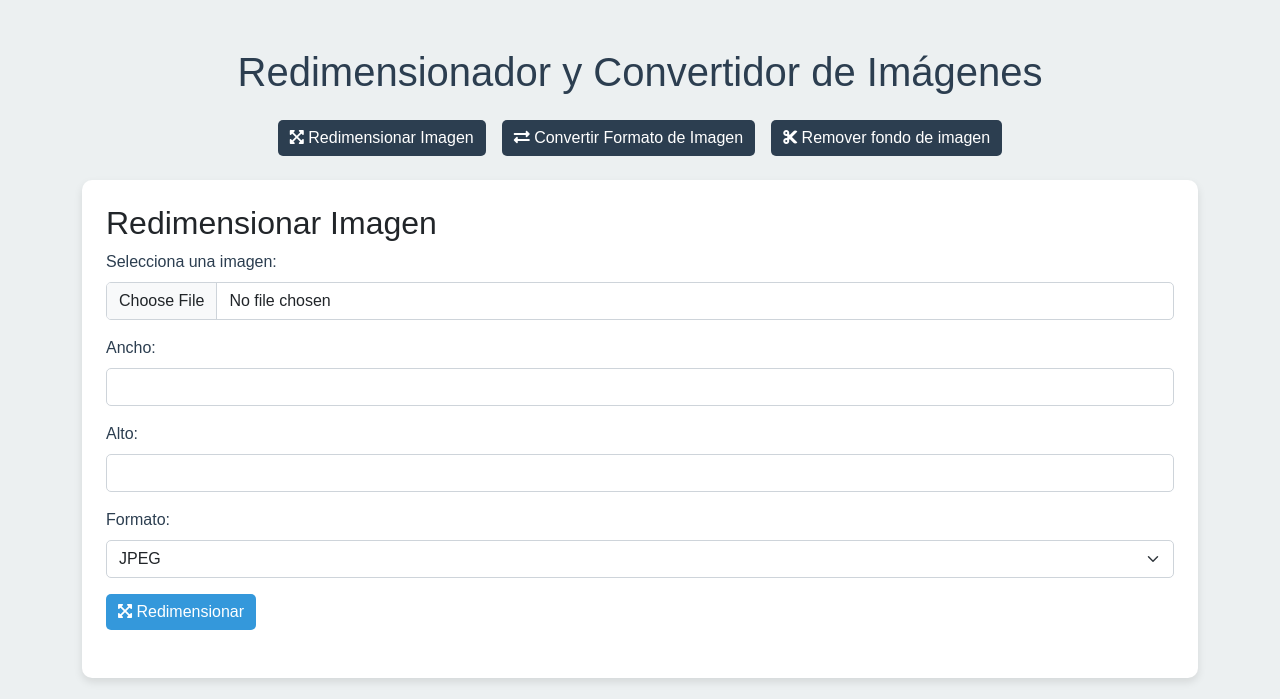
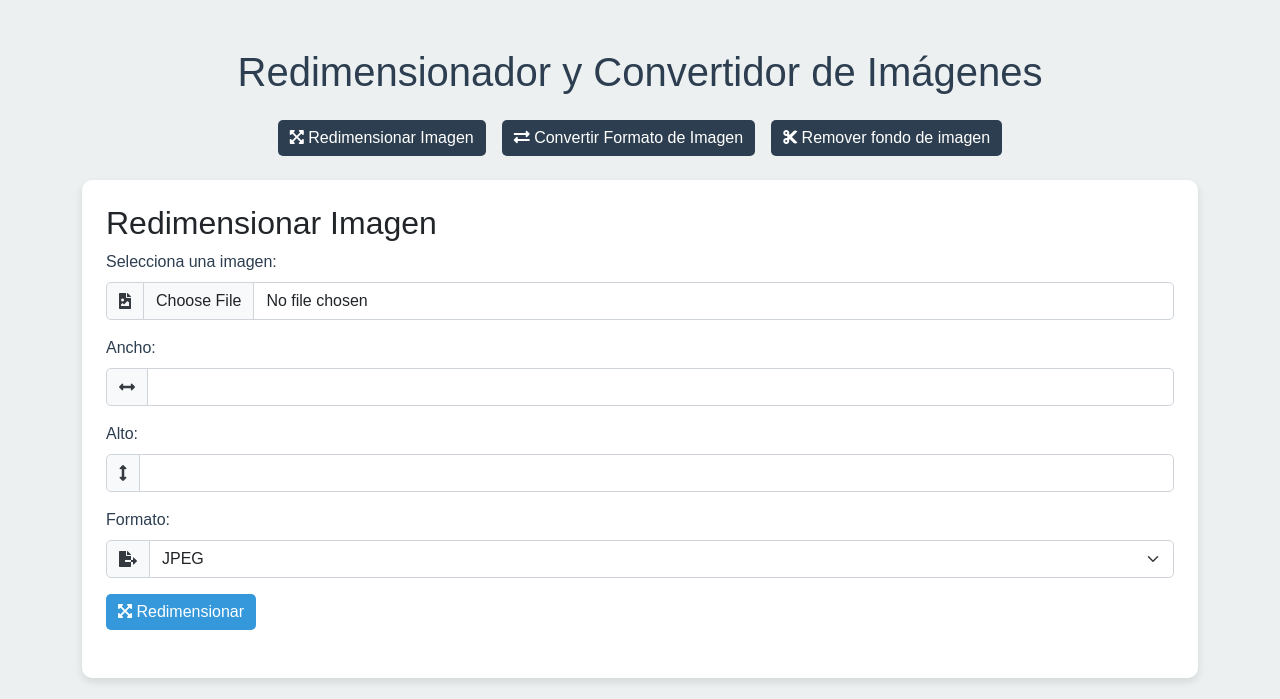
Before and after one commit to MizaelS/Image-Processing-Web-App, a Flask app: template templates/index.html in a window 1280 px wide. Shown: the top 699 px of the page. Run offline with Flask 3, Linux system fonts and the light colour scheme; the template is opened without the code that fills it, so the values that code supplies are empty.

Commit message:
UI redesign, Added image background removal, Added discord webhook

```diff
--- a/static/css/styles.css
+++ b/static/css/styles.css
@@ -1,8 +1,4 @@
-.active {
-    background-color: #3498db !important;
-    color: white;
-}
-
+/* General Styles */
 body {
     font-family: 'Arial', sans-serif;
     background-color: #ecf0f1;
@@ -12,12 +8,14 @@ h1 {
     color: #2c3e50;
 }
 
+/* Card Styles */
 .card {
     border: none;
     border-radius: 10px;
     box-shadow: 0 4px 8px rgba(0, 0, 0, 0.1);
 }
 
+/* Button Styles */
 .btn {
     border-radius: 5px;
     transition: background-color 0.3s, color 0.3s;
@@ -46,6 +44,7 @@ h1 {
     background-color: #2980b9;
 }
 
+/* Form Styles */
 .form-label {
     color: #2c3e50;
 }
@@ -60,17 +59,26 @@ h1 {
     border: 1px solid #ced4da;
 }
 
+.input-group-text {
+    background-color: #f8f9fa;
+    border: 1px solid #ced4da;
+    border-radius: 5px 0 0 5px;
+    color: #343a40;
+}
+
+/* Loading Spinner Styles */
 #loading {
     position: fixed;
     top: 50%;
     left: 50%;
     transform: translate(-50%, -50%);
     display: none;
+    z-index: 1000;
 }
 
 .spinner-border {
-    width: 100px;
-    height: 100px;
+    width: 120px;
+    height: 120px;
 }
 
 .progress-text {
@@ -81,7 +89,7 @@ h1 {
     color: black;
 }
 
-
+/* Footer Styles */
 .footer {
     background-color: #f8f9fa;
     border-top: 1px solid #e7e7e7;
@@ -99,3 +107,22 @@ h1 {
     text-align: right;
     margin-left: auto;
 }
+
+/* Misc Styles */
+.active {
+    background-color: #3498db !important;
+    color: white;
+}
+
+.form-control {
+    border-radius: 0 5px 5px 0;
+}
+
+@keyframes fadeIn {
+    from { opacity: 0; }
+    to { opacity: 1; }
+}
+
+.fade-in {
+    animation: fadeIn 0.5s;
+}
--- a/static/js/scripts.js
+++ b/static/js/scripts.js
@@ -1,5 +1,7 @@
+// Función para enviar el formulario
 function submitForm(formId) {
     var form = document.getElementById(formId);
+    // Verificar la validez del formulario
     if (form.checkValidity() === false) {
         event.preventDefault();
         event.stopPropagation();
@@ -12,13 +14,14 @@ function submitForm(formId) {
         xhr.upload.onprogress = function(event) {
             if (event.lengthComputable) {
                 var percentage = (event.loaded / event.total) * 100;
-                document.getElementById('progress').innerText = 'Cargando imagen: ' + percentage.toFixed(2) + '%';
+                document.getElementById('progress').innerHTML = '<i class="fas fa-upload"></i> Cargando imagen: ' + percentage.toFixed(2) + '%';
                 if (percentage === 100) {
-                    document.getElementById('progress').innerText = 'Procesando imagen...';
+                    document.getElementById('progress').innerHTML = '<i class="fas fa-cog fa-spin"></i> Procesando archivo...';
                 }
             }
         };
 
+        // Manejar el cambio de estado de la solicitud
         xhr.onreadystatechange = function() {
             if (xhr.readyState == 4 && xhr.status == 200) {
                 var blob;
@@ -49,9 +52,7 @@ function submitForm(formId) {
 }
 
 
-
-
-
+// Manejar el clic en el botón de redimensionamiento
 document.getElementById('resizeButton').addEventListener('click', function () {
     document.getElementById('resizeDiv').style.display = 'block';
     document.getElementById('convertDiv').style.display = 'none';
@@ -61,6 +62,7 @@ document.getElementById('resizeButton').addEventListener('click', function () {
     document.getElementById('removeBackgroundButton').classList.remove('active');
 });
 
+// Manejar el clic en el botón de conversión
 document.getElementById('convertButton').addEventListener('click', function () {
     document.getElementById('convertDiv').style.display = 'block';
     document.getElementById('resizeDiv').style.display = 'none';
@@ -70,6 +72,7 @@ document.getElementById('convertButton').addEventListener('click', function () {
     document.getElementById('removeBackgroundButton').classList.remove('active');
 });
 
+// Manejar el clic en el botón de eliminación de fondo
 document.getElementById('removeBackgroundButton').addEventListener('click', function () {
     document.getElementById('removeBackgroundDiv').style.display = 'block';
     document.getElementById('resizeDiv').style.display = 'none';
@@ -79,10 +82,12 @@ document.getElementById('removeBackgroundButton').addEventListener('click', func
     document.getElementById('convertButton').classList.remove('active');
 });
 
+// Manejar el paso del ratón sobre el logo de Teramont
 document.getElementById('teramont-logo').addEventListener('mouseover', function () {
     this.style.filter = 'grayscale(0%)';
 });
 
+// Manejar la salida del ratón del logo de Teramont
 document.getElementById('teramont-logo').addEventListener('mouseout', function () {
     this.style.filter = 'grayscale(100%)';
 });
--- a/templates/index.html
+++ b/templates/index.html
@@ -11,6 +11,7 @@
 </head>
 
 <body class="container mt-5">
+
     <h1 class="text-center">Redimensionador y Convertidor de Imágenes</h1>
 
     <div class="d-flex justify-content-center my-4">
@@ -24,23 +25,35 @@
         <form id="resizeForm" action="/resize" method="POST" enctype="multipart/form-data" onsubmit="return submitForm('resizeForm', event)" class="mb-4 needs-validation" novalidate>
             <div class="mb-3">
                 <label for="file" class="form-label">Selecciona una imagen:</label>
+                <div class="input-group">
+                    <span class="input-group-text"><i class="fas fa-file-image"></i></span>
                     <input type="file" class="form-control" id="file" name="file" required>
+                </div>
             </div>
             <div class="mb-3">
                 <label for="width" class="form-label">Ancho:</label>
+                <div class="input-group">
+                    <span class="input-group-text"><i class="fas fa-arrows-alt-h"></i></span>
                     <input type="text" class="form-control" id="width" name="width" required>
+                </div>
             </div>
             <div class="mb-3">
                 <label for="height" class="form-label">Alto:</label>
+                <div class="input-group">
+                    <span class="input-group-text"><i class="fas fa-arrows-alt-v"></i></span>
                     <input type="text" class="form-control" id="height" name="height" required>
+                </div>
             </div>
             <div class="mb-3">
                 <label for="resizeFormat" class="form-label">Formato:</label>
+                <div class="input-group">
+                    <span class="input-group-text"><i class="fas fa-file-export"></i></span>
                     <select class="form-select" id="resizeFormat" name="format" required>
                         <option value="JPEG">JPEG</option>
                         <option value="PNG">PNG</option>
                         <option value="WEBP">WEBP</option>
                     </select>
+                </div>
             </div>
             <button type="submit" class="btn btn-primary"><i class="fas fa-expand-arrows-alt"></i> Redimensionar</button>
         </form>
@@ -51,17 +64,23 @@
         <form id="convertForm" action="/convert" method="POST" enctype="multipart/form-data" onsubmit="return submitForm('convertForm', event)" class="mb-4 needs-validation" novalidate>
             <div class="mb-3">
                 <label for="convertFile" class="form-label">Selecciona una imagen:</label>
+                <div class="input-group">
+                    <span class="input-group-text"><i class="fas fa-file-image"></i></span>
                     <input type="file" class="form-control" id="convertFile" name="file" required>
+                </div>
             </div>
             <div class="mb-3">
                 <label for="convertFormat" class="form-label">Formato:</label>
+                <div class="input-group">
+                    <span class="input-group-text"><i class="fas fa-file-export"></i></span>
                     <select class="form-select" id="convertFormat" name="format" required>
                         <option value="JPEG">JPEG</option>
                         <option value="PNG">PNG</option>
                         <option value="WEBP">WEBP</option>
                     </select>
                 </div>
-            <button type="submit" class="btn btn-primary">Convertir</button>
+            </div>
+            <button type="submit" class="btn btn-primary"><i class="fas fa-exchange-alt"></i> Convertir</button>
         </form>
     </div>
 
@@ -70,9 +89,12 @@
         <form id="removeBackgroundForm" action="/remove_background" method="POST" enctype="multipart/form-data" onsubmit="return submitForm('removeBackgroundForm')" class="mb-4 needs-validation" novalidate>
             <div class="mb-3">
                 <label for="removeBackgroundFile" class="form-label">Selecciona una imagen:</label>
+                <div class="input-group">
+                    <span class="input-group-text"><i class="fas fa-file-image"></i></span>
                     <input type="file" class="form-control" id="removeBackgroundFile" name="file" required>
                 </div>
-            <button type="submit" class="btn btn-primary">Remover Fondo</button>
+            </div>
+            <button type="submit" class="btn btn-primary"><i class="fas fa-cut"></i> Remover Fondo</button>
         </form>
     </div>
 
@@ -80,7 +102,9 @@
         <div class="spinner-border text-primary" role="status">
             <span class="sr-only"></span>
         </div>
-        <div id="progress" class="progress-text"></div>
+        <div id="progress" class="progress-text">
+            <i class="fas fa-upload"></i> Subiendo archivo...
+        </div>
     </div>
 
     <footer class="footer mt-auto py-3">
@@ -95,7 +119,7 @@
                 <div class="col-md-6 text-right">
                     <span>Powered by</span>
                     <a href="https://www.teramont.net/" target="_blank">
-                        <img src="https://www.teramont.net/assets/images/theme/logo/teramont-logo.png" alt="Teramont Logo" width="100">
+                        <img src="https://www.teramont.net/assets/images/theme/logo/teramont-logo.png" alt="Teramont Logo" width="100" id="teramont-logo">
                     </a>
                 </div>
             </div>
```
Also changed, not shown: backgroundremover.py (deleted, +0 -43 lines). Lines whose indentation alone changed are shown as unchanged.
